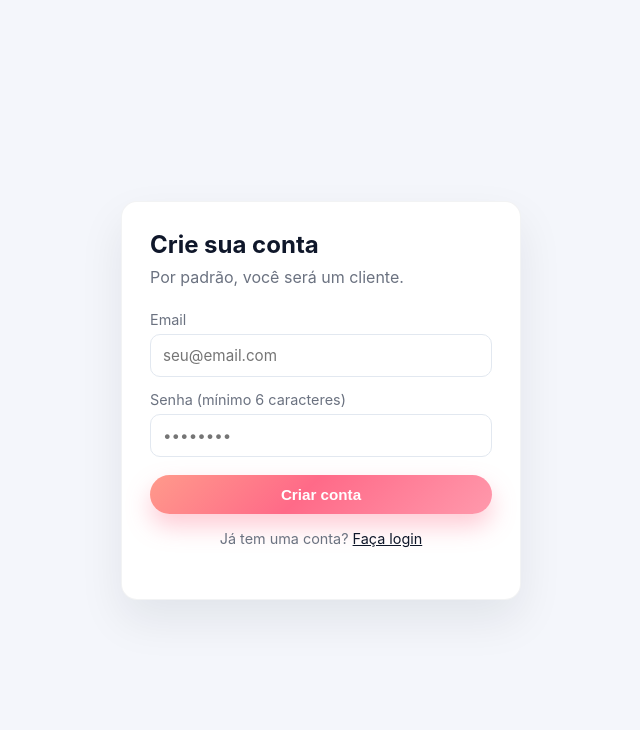
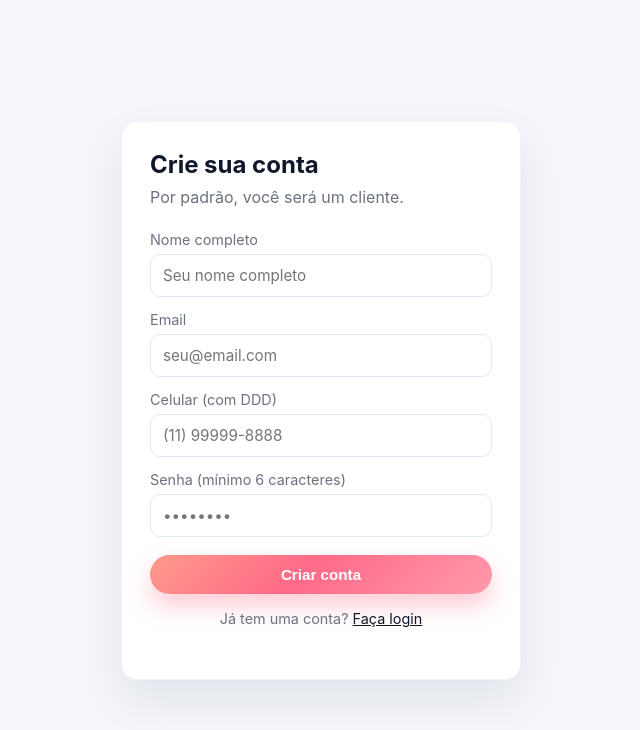
Before and after one commit to natagoncalvesdev/achadinhos.deliciosos, a plain HTML site: page cadastro.html in a window 1280 px wide. Shown: the whole page, without its empty margins (319-959 px from the left). Drawn offline with Linux system fonts and the light colour scheme; no server answers.

Commit message:
corrige cadastro

```diff
--- a/cadastro.html
+++ b/cadastro.html
@@ -34,10 +34,14 @@
     <h3>Crie sua conta</h3>
     <p>Por padrão, você será um cliente.</p>
     <form id="form-register">
+      <label for="register-name">Nome completo</label>
+      <input id="register-name" type="text" required placeholder="Seu nome completo">
       <label for="register-email">Email</label>
       <input id="register-email" type="email" required placeholder="seu@email.com">
+      <label for="register-phone">Celular (com DDD)</label>
+      <input id="register-phone" type="tel" required placeholder="(11) 99999-8888">
       <label for="register-password">Senha (mínimo 6 caracteres)</label>
-      <input id="register-password" type="password" required placeholder="••••••••">
+      <input id="register-password" type="password" minlength="6" required placeholder="••••••••">
       <div class="actions">
         <button class="btn" type="submit">Criar conta</button>
       </div>
@@ -73,15 +77,19 @@
   const formRegister = document.getElementById('form-register');
   formRegister.addEventListener('submit', async (e) => {
     e.preventDefault();
+    const name = e.target['register-name'].value;
     const email = e.target['register-email'].value;
+    const phone = e.target['register-phone'].value;
     const password = e.target['register-password'].value;
     try {
       const userCredential = await createUserWithEmailAndPassword(auth, email, password);
       const user = userCredential.user;
 
-      // Salva a categoria 'cliente' no Firestore
+      // Salva os dados do usuário no Firestore
       const userDocRef = doc(db, 'users', user.uid);
       await setDoc(userDocRef, {
+        nome: name,
+        celular: phone,
         email: user.email,
         categoria: 'cliente', // Categoria padrão
         createdAt: new Date().toISOString()
```
